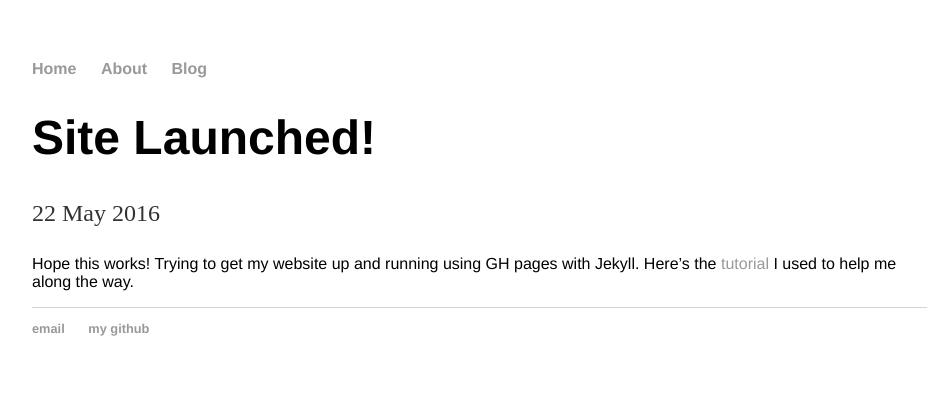
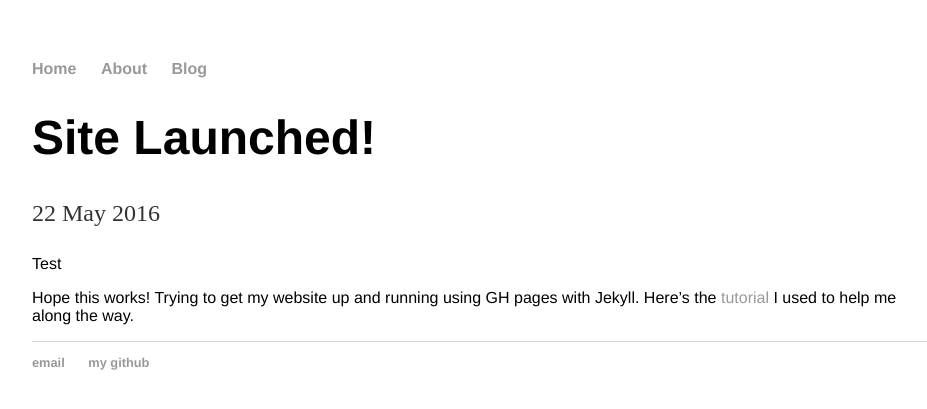
Before and after one commit to aamirazh/aamirazhar.me-backup, a Jekyll site: the page built from _posts/2016-05-22-site-launch.md, in a window 1280 px wide. Shown: the top 409 px of the page, without its empty margins (160-1087 px from the left). Built offline with Jekyll 4.4.1, drawn with Linux system fonts in a browser that asks for light colours.

Commit message:
please clap

```diff
--- a/_layouts/post.html
+++ b/_layouts/post.html
@@ -1,10 +1,11 @@
 ---
 layout: default
 ---
-<link rel="stylesheet" type="text/css" href="/css/post.css">
+<link rel="stylesheet" href="/css/post.css">
 <h1>{{ page.title }}</h1>
 <p class="meta">{{ page.date | date_to_string }}</p>
 
 <div class="content">
+  Test
   {{ content }}
 </div>
```
Also changed, not shown: css/post.css (+4 -4 lines).
